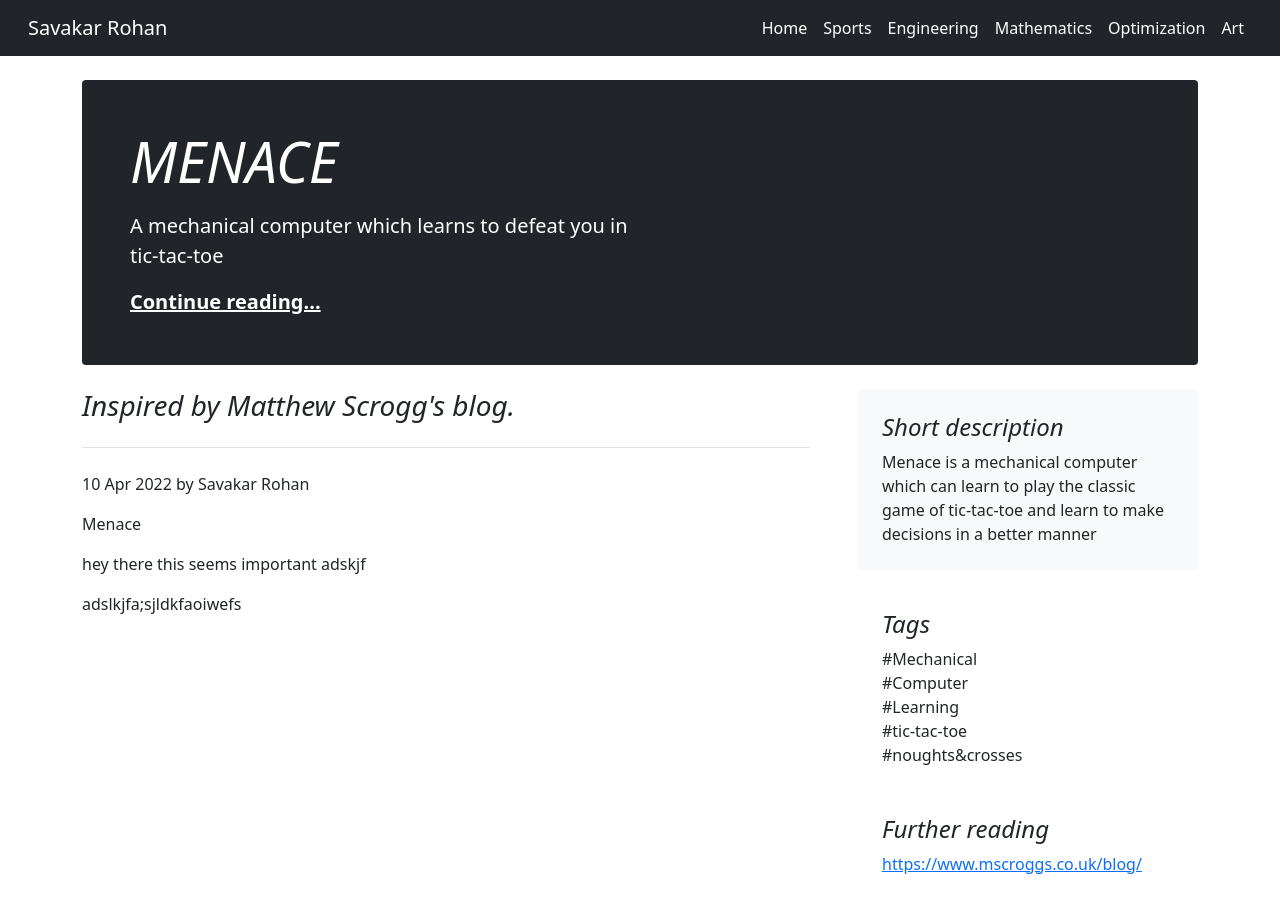
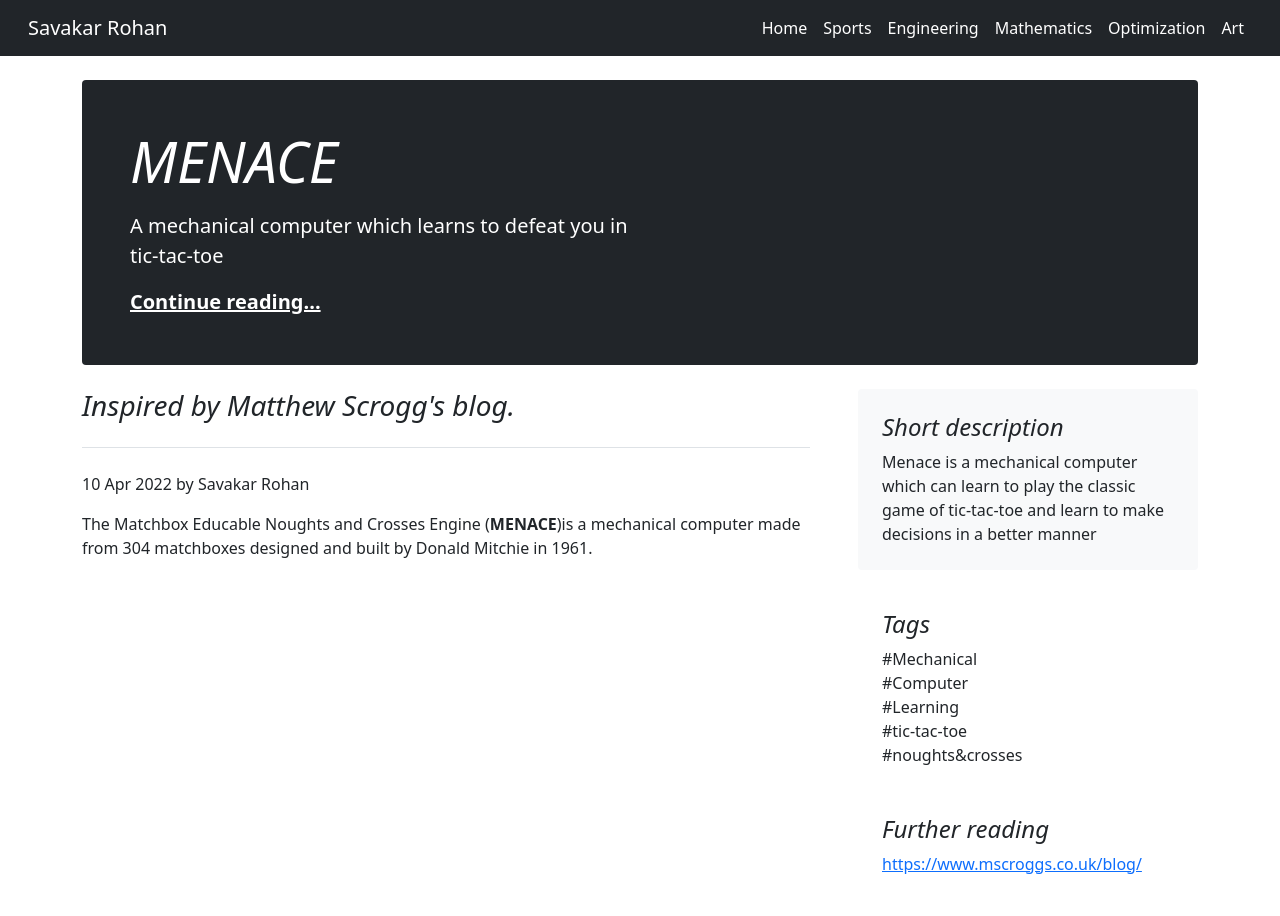
Before and after one commit to savakarrohan/website, a Jekyll site: the page built from _posts/2022-04-10-MENACE.md, in a window 1280 px wide. Built offline with Jekyll 4.4.1, drawn with Linux system fonts in a browser that asks for light colours.

Commit message:
added first paragraph

```diff
--- a/_layouts/postsLayout.html
+++ b/_layouts/postsLayout.html
@@ -14,6 +14,7 @@ img03: additional
 
 title01:
 aboutMe:
+categories:
 inspiration:
 author:
 shortDescription:
--- a/_posts/2022-04-10-MENACE.md
+++ b/_posts/2022-04-10-MENACE.md
@@ -12,9 +13,4 @@ img02:
 img03:
 ---
 
-Menace
-
-hey there this seems important
-adskjf
-
-adslkjfa;sjldkfaoiwefs
+The Matchbox Educable Noughts and Crosses Engine (**MENACE**)is a mechanical computer made from 304 matchboxes designed and built by Donald Mitchie in 1961.
```
Also changed, not shown: other parts of _posts/2022-04-10-MENACE.md (+1 -0 lines).
